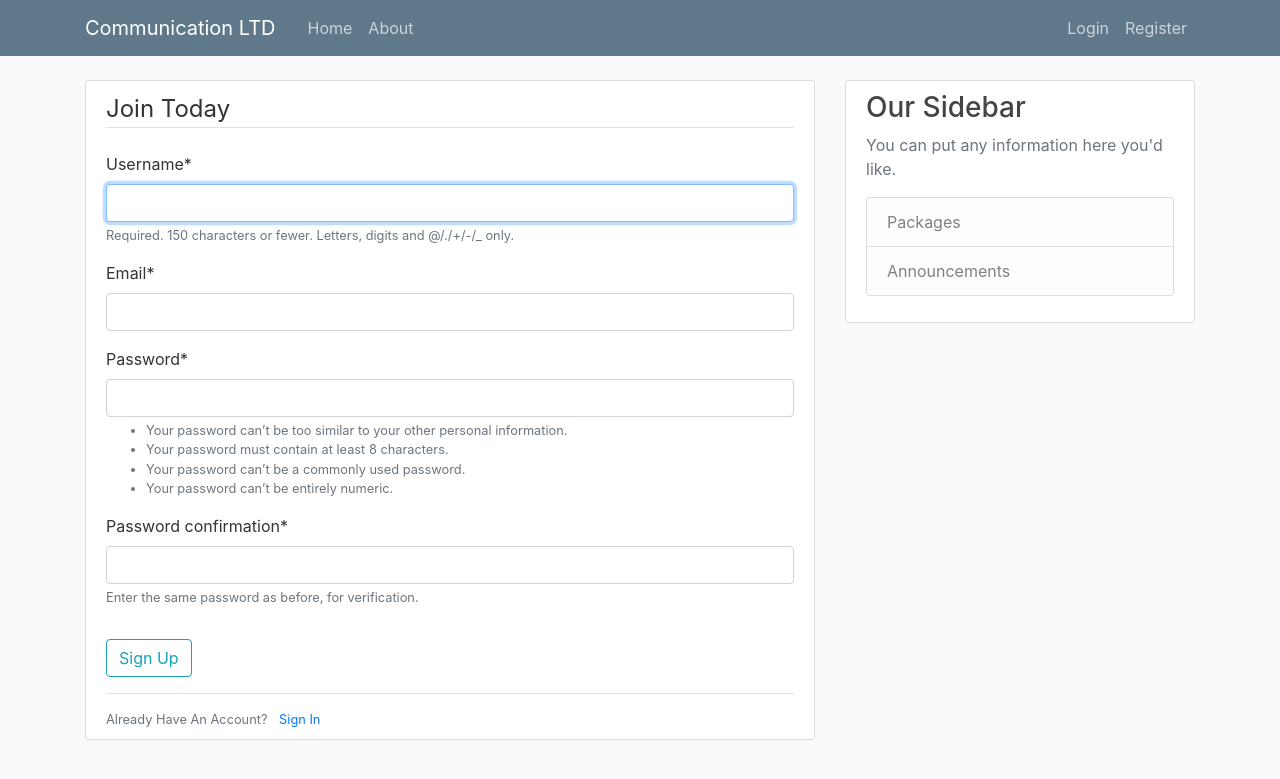
After one commit to itaylevy/hitCourse, a Django app: page /register/ in a window 1280 px wide. The commit adds this page. Shown: the top 779 px of the page. Run offline with Django 3.2, Linux system fonts and the light colour scheme; some libraries are stand-ins or nearby versions.

Commit message:
user registration form

```diff
--- a/hitCourse/settings.py
+++ b/hitCourse/settings.py
@@ -32,6 +32,8 @@ ALLOWED_HOSTS = []
 
 INSTALLED_APPS = [
     'my_app.apps.MyAppConfig',
+    'users.apps.UsersConfig',
+    'crispy_forms',
     'django.contrib.admin',
     'django.contrib.auth',
     'django.contrib.contenttypes',
@@ -128,6 +130,8 @@ USE_TZ = True
 
 STATIC_URL = '/static/'
 
+CRISPY_TEMPLATE_PACK = 'bootstrap4'
+
 # Default primary key field type
 # https://docs.djangoproject.com/en/3.2/ref/settings/#default-auto-field
 
--- a/hitCourse/urls.py
+++ b/hitCourse/urls.py
@@ -15,8 +15,9 @@ Including another URLconf
 """
 from django.contrib import admin
 from django.urls import path, include
-
+from users import  views as user_views
 urlpatterns = [
     path('admin/', admin.site.urls),
+    path('register/', user_views.register, name='register'),
     path('', include('my_app.urls')),
 ]
--- a/my_app/admin.py
+++ b/my_app/admin.py
@@ -1,4 +1,5 @@
 from django.contrib import admin
 from .models import Package
 
+
 admin.site.register(Package)
--- a/my_app/templates/my_app/base_page.html
+++ b/my_app/templates/my_app/base_page.html
@@ -39,6 +39,13 @@
         <main role="main" class="container">
       <div class="row">
         <div class="col-md-8">
+            {% if messages %}
+            {% for message in messages %}
+            <div class="alert alert-{{ message.tags }}">
+                {{ message }}
+            </div>
+            {% endfor %}
+            {% endif %}
           {% block content %}{% endblock %}
         </div>
         <div class="col-md-4">
@@ -46,7 +53,7 @@
             <h3>Our Sidebar</h3>
             <p class='text-muted'>You can put any information here you'd like.
               <ul class="list-group">
-                <li class="list-group-item list-group-item-light">Packages/li>
+                <li class="list-group-item list-group-item-light">Packages</li>
                 <li class="list-group-item list-group-item-light">Announcements</li>
               </ul>
             </p>
--- /dev/null
+++ b/users/admin.py
@@ -0,0 +1,3 @@
+from django.contrib import admin
+
+# Register your models here.
--- /dev/null
+++ b/users/apps.py
@@ -0,0 +1,6 @@
+from django.apps import AppConfig
+
+
+class UsersConfig(AppConfig):
+    default_auto_field = 'django.db.models.BigAutoField'
+    name = 'users'
--- /dev/null
+++ b/users/forms.py
@@ -0,0 +1,11 @@
+from django import forms
+from django.contrib.auth.models import User
+from django.contrib.auth.forms import UserCreationForm
+
+
+class UserRegisterForm(UserCreationForm):
+    email = forms.EmailField()
+
+    class Meta:
+        model = User
+        fields = ['username', 'email', 'password1', 'password2']
--- /dev/null
+++ b/users/models.py
@@ -0,0 +1,3 @@
+from django.db import models
+
+# Create your models here.
--- /dev/null
+++ b/users/templates/users/register.html
@@ -0,0 +1,21 @@
+{% extends "my_app/base_page.html" %}
+{% load crispy_forms_tags %}
+{% block content %}
+    <div class="content-section">
+        <form method="POST">
+            {% csrf_token %}
+            <fieldset class="form-group">
+                <legend class="border-bottom mb-4">Join Today</legend>
+                {{ form|crispy }}
+            </fieldset>
+            <div class="form-group">
+                <button class="btn btn-outline-info" type="submit">Sign Up</button>
+            </div>
+        </form>
+        <div class="border-top pt-3">
+            <small class="text-muted">Already Have An Account?
+                 <a class="ml-2" href="#">Sign In</a>
+            </small>
+        </div>
+    </div>
+{% endblock content %}
--- /dev/null
+++ b/users/tests.py
@@ -0,0 +1,3 @@
+from django.test import TestCase
+
+# Create your tests here.
--- /dev/null
+++ b/users/views.py
@@ -0,0 +1,16 @@
+from django.shortcuts import render, redirect
+from .forms import UserRegisterForm
+from django.contrib import messages
+
+
+def register(request):
+    if request.method == 'POST':
+        form = UserRegisterForm(request.POST)
+        if form.is_valid():
+            form.save()
+            username = form.cleaned_data.get('username')
+            messages.success(request, f'Account created for {username}!')
+            return redirect('app-home')
+    else:
+        form = UserRegisterForm()
+    return render(request, 'users/register.html', {'form': form})
```
Also changed, not shown: users/__init__.py (added), users/migrations/__init__.py (added).
